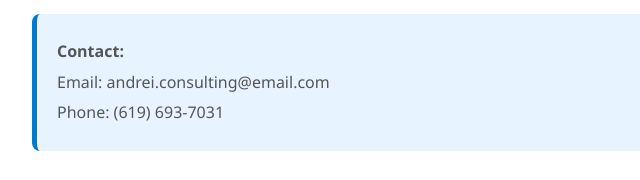
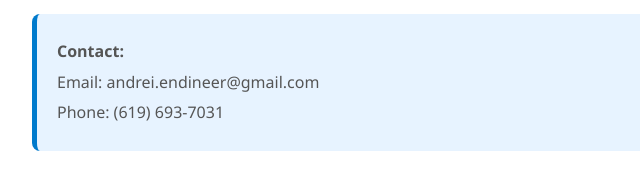
Before and after one commit to andymclink/andymclink.github.io, a plain HTML site: page index.html in a window 1280 px wide. Shown: the part 315-495 px from the top of the page, 208-848 px from the left. Drawn offline with Linux system fonts and the light colour scheme.

Commit message:
Update index.html

```diff
--- a/index.html
+++ b/index.html
@@ -78,7 +78,7 @@
       <p>Schedule a Zoom consultation or download helpful templates and guides.</p>
       <div class="contact">
         <p><strong>Contact:</strong></p>
-        <p>Email: andrei.consulting@email.com</p>
+        <p>Email: andrei.endineer@gmail.com</p>
         <p>Phone: (619) 693-7031</p>
       </div>
     </div>
@@ -89,7 +89,7 @@
       <p>Запишитесь на Zoom-консультацию или скачайте полезные шаблоны и руководства.</p>
       <div class="contact">
         <p><strong>Контакты:</strong></p>
-        <p>Email: andrei.consulting@email.com</p>
+        <p>Email: andrei.endineer@gmail.com</p>
         <p>Телефон: (619) 693-7031</p>
       </div>
     </div>
```
